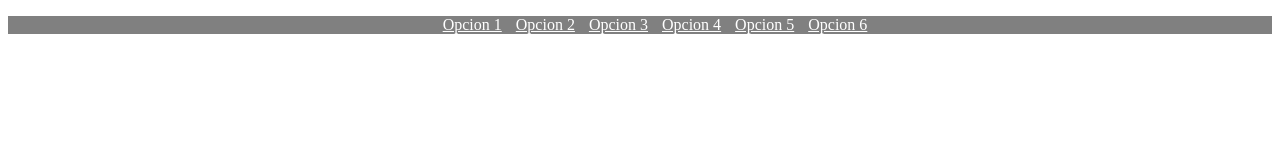
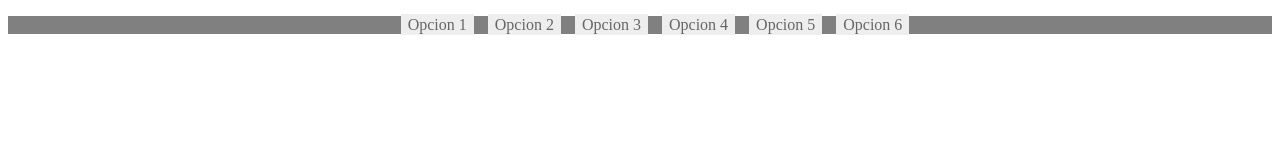
Before and after one commit to migueldelaossa/Grupo10MisionTic, a plain HTML site: page index.html in a window 1280 px wide. Drawn offline with Linux system fonts and the light colour scheme.

Commit message:
Ajuste del css con especificaciones de sprint

```diff
--- a/css/estilos.css
+++ b/css/estilos.css
@@ -1,16 +1,31 @@
-#nav_bar ul{
+/* Estilos para la paginas de proyecto Computer-Repair */
+
+/*Formato al div*/
+#nav_bar ul {
   list-style-type: none;
   text-align: center;
   background-color: grey;
-
+  position: center;
+  top: 0;
 }
 
- #nav_bar li{
+/*Formato a los elementos de lista*/
+#nav_bar li {
   display: inline;
   text-align: center;
   margin: 0 10px 0 0;
 }
 
- #text2 a{
+/*Formato a los link */
+#nav_bar li a {
+  padding: 2px 7px 2px 7px;
+  color: #666;
+  background-color: #eeeeee;
+  border: none;
+  text-decoration: none;
+}
+/*Formato a los link cuando se pasa el mouse*/
+#nav_bar li a:hover {
+  background-color: #120ae6;
   color: white;
 }
--- a/index.html
+++ b/index.html
@@ -7,20 +7,23 @@
     <title>Computer-Repair</title>
     <link rel="Stylesheet" href="css/estilos.css">
 
+<!--- Barra de navegación --->
     <header>
         <div id="nav_bar">
             <ul>
-            <li id="text2"><a href="#">Opcion 1</a></li>
-            <li id="text2"><a href="#">Opcion 2</a></li>
-            <li id="text2"><a href="#">Opcion 3</a></li>
-            <li id="text2"><a href="#">Opcion 4</a></li>
-            <li id="text2"><a href="#">Opcion 5</a></li>
-            <li id="text2"><a href="#">Opcion 6</a></li>
+            <li><a href="#">Opcion 1</a></li>
+            <li><a href="#">Opcion 2</a></li>
+            <li><a href="#">Opcion 3</a></li>
+            <li><a href="#">Opcion 4</a></li>
+            <li><a href="#">Opcion 5</a></li>
+            <li><a href="#">Opcion 6</a></li>
             </ul>
             </div>
 
     </header>
 </head>
+
+<!--- Barra de navegación --->
 <body>
 
 </body>
```
Lines whose indentation alone changed are shown as unchanged.
